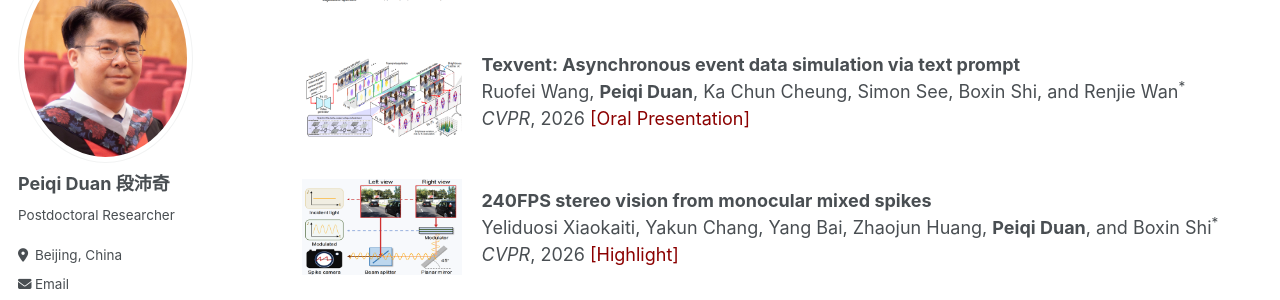
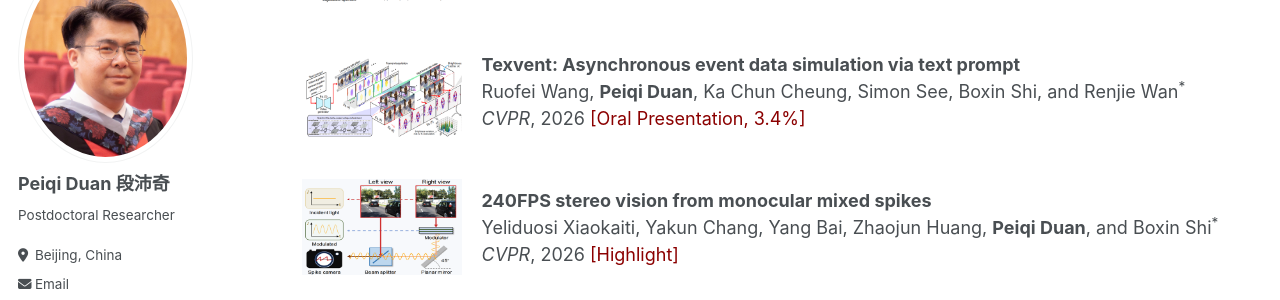
Before and after one commit to peiqi-duan/peiqi-duan.github.io, a Jekyll site: the page built from _pages/publications.md, in a window 1280 px wide and 900 px high, scrolled down 479 px. Shown: the part 152-452 px from the top of the window. Built offline with Jekyll 4.4.1, drawn with Linux system fonts in a browser that asks for light colours; some web fonts are replaced.

Commit message:
Update publications.md

```diff
--- a/_pages/publications.md
+++ b/_pages/publications.md
@@ -48,7 +48,7 @@ In top venues: TPAMI × 4, TIP × 1, CVPR × 9, ICCV × 4, ECCV × 1, MM × 1, N
       <br>
       Ruofei Wang, <strong>Peiqi Duan</strong>, Ka Chun Cheung, Simon See, Boxin Shi, and Renjie Wan<sup>*</sup>
       <br>
-      <em>CVPR</em>, 2026 <span style="color:#8B0000">[Oral Presentation]</span>
+      <em>CVPR</em>, 2026 <span style="color:#8B0000">[Oral Presentation, 3.4%]</span>
       <br>
     </div>
   </div>
```
